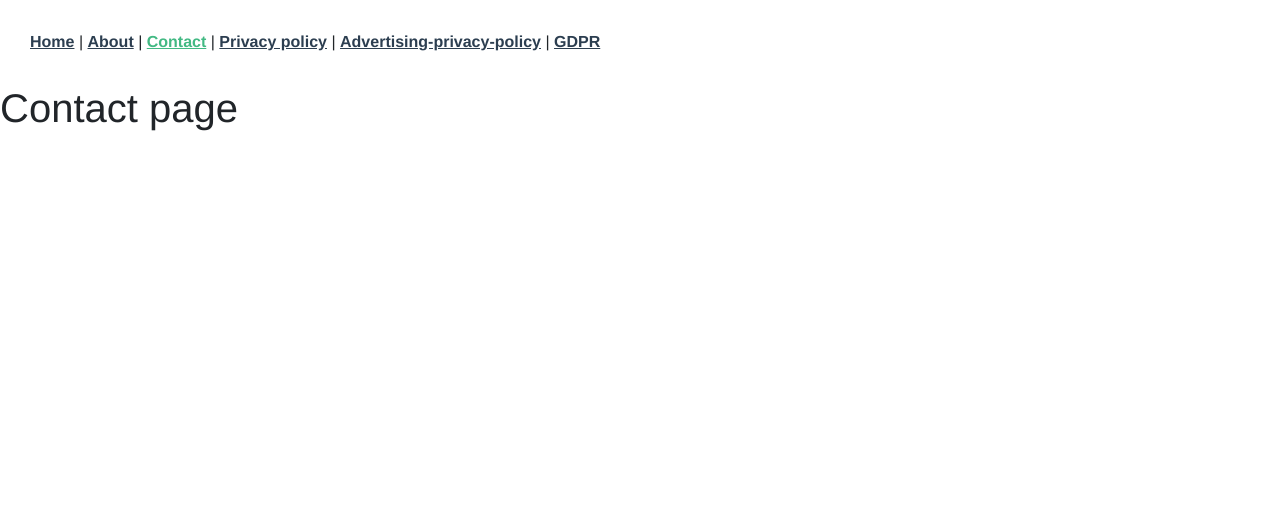
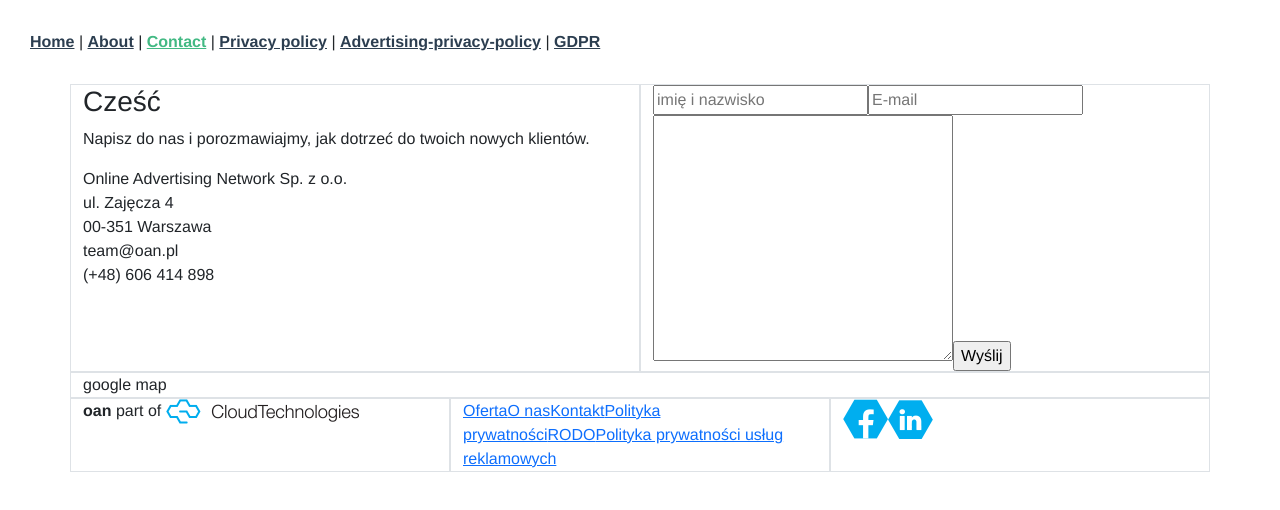
Before and after one commit to jaroslaw-filipiak/oan, a Vue app: page /contact in a window 1280 px wide. Shown: the top 510 px of the page. Built offline with nearby package versions, Linux system fonts and the light colour scheme.

Commit message:
contact page components html content

```diff
--- /dev/null
+++ b/src/components/ContactForm.vue
@@ -0,0 +1,51 @@
+<template>
+<section class="contact-form">
+  <div class="container-fluid">
+    <div class="container">
+      <div class="row">
+        <div class="col border">
+          <h3>Cześć</h3>
+          <p>Napisz do nas i porozmawiajmy, jak dotrzeć do twoich nowych klientów.</p>
+          <p>Online Advertising Network Sp. z o.o. <br>
+            ul. Zajęcza 4<br>
+            00-351 Warszawa<br>
+            team@oan.pl<br>
+            (+48) 606 414 898<br>
+          </p>
+        </div>
+        <div class="col border">
+
+          <form action="">
+
+            <label for="name">
+              <input type="text" id="name" placeholder="imię i nazwisko">
+            </label>
+
+            <label for="email">
+              <input type="email" id="email" placeholder="E-mail">
+            </label>
+
+            <label for="message">
+              <textarea name="message" id="message" cols="30" rows="10"> </textarea>
+            </label>
+
+            <input type="submit" value="Wyślij">
+
+          </form>
+
+        </div>
+      </div>
+    </div>
+  </div>
+</section>
+</template>
+
+<script>
+export default {
+  name: 'ContactForm',
+};
+</script>
+
+<style scoped>
+
+</style>
--- /dev/null
+++ b/src/components/map.vue
@@ -0,0 +1,21 @@
+<template>
+<section class="map">
+  <div class="container-fluid">
+    <div class="container">
+      <div class="row">
+        <div class="col border">google map</div>
+      </div>
+    </div>
+  </div>
+</section>
+</template>
+
+<script>
+export default {
+  name: 'map',
+};
+</script>
+
+<style scoped>
+
+</style>
--- a/src/views/AboutView.vue
+++ b/src/views/AboutView.vue
@@ -1,3 +1,3 @@
 <template>
-    <h1>about page</h1>
+  <h1>about view</h1>
 </template>
--- a/src/views/ContactView.vue
+++ b/src/views/ContactView.vue
@@ -1,5 +1,23 @@
 <template>
-  <div class="contact">
-  <h1>Contact page</h1>
-  </div>
+
+  <ContactForm/>
+  <Map/>
+  <Footer/>
+
 </template>
+
+<script>
+
+import Footer from '@/components/Footer.vue';
+import ContactForm from '@/components/ContactForm.vue';
+import Map from '@/components/map.vue';
+
+export default {
+  components: {
+    Map,
+    Footer,
+    ContactForm,
+  },
+};
+
+</script>
```
Also changed, not shown: src/components/CompanyInfo.vue (added, +32 -0 lines).
